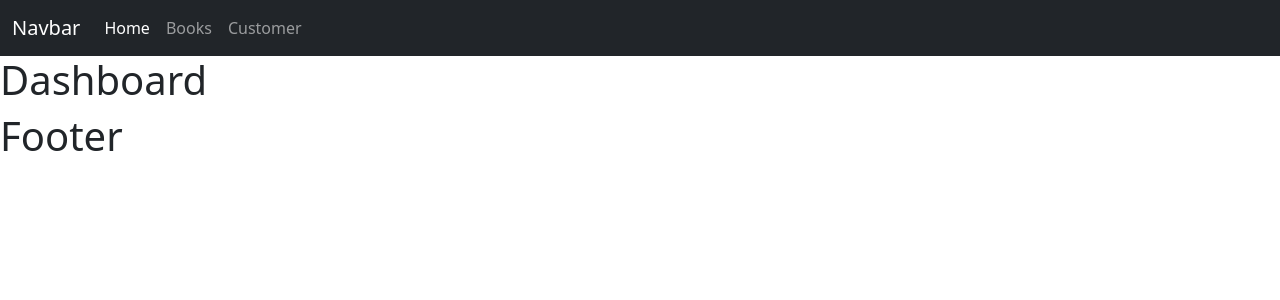
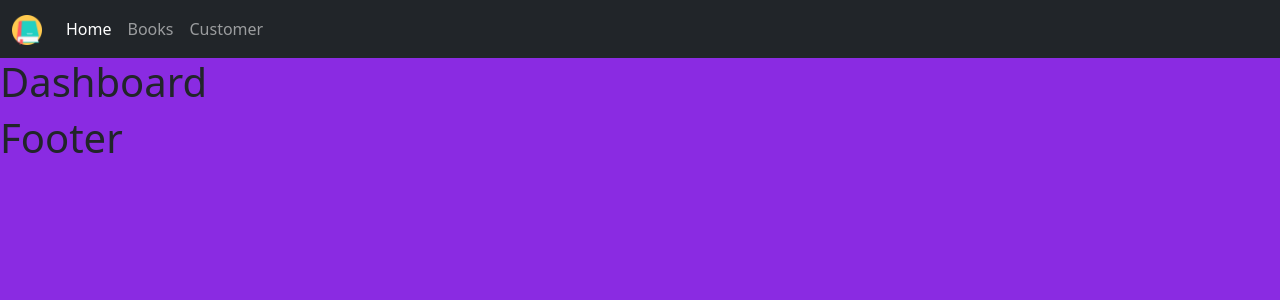
Before and after one commit to Sivar-Developer/Django-Blog, a Django app: page /home in a window 1280 px wide. Shown: the top 300 px of the page. Run offline with Django 4.2, Linux system fonts and the light colour scheme.

Commit message:
Static files

```diff
--- a/bookstore/templates/bookstore/main.html
+++ b/bookstore/templates/bookstore/main.html
@@ -1,3 +1,5 @@
+{% load static %}
+
 <!DOCTYPE html>
 <html lang="en">
 
@@ -7,6 +9,7 @@
     <meta name="viewport" content="width=device-width, initial-scale=1.0">
     <title>Book Store</title>
     <link href="https://cdn.jsdelivr.net/npm/bootstrap@5.1.3/dist/css/bootstrap.min.css" rel="stylesheet" integrity="sha384-1BmE4kWBq78iYhFldvKuhfTAU6auU8tT94WrHftjDbrCEXSU1oBoqyl2QvZ6jIW3" crossorigin="anonymous">
+    <link rel="stylesheet" href="{% static 'css/style.css' %}">
 </head>
 
 <body>
--- a/bookstore/templates/bookstore/navbar.html
+++ b/bookstore/templates/bookstore/navbar.html
@@ -1,6 +1,9 @@
+{% load static %}
 <nav class="navbar navbar-expand-lg navbar-dark bg-dark">
     <div class="container-fluid">
-        <a class="navbar-brand" href="#">Navbar</a>
+        <a class="navbar-brand" href="#">
+            <img src="{% static '/images/book.png' %}" width="30" alt="">
+        </a>
         <button class="navbar-toggler" type="button" data-bs-toggle="collapse" data-bs-target="#navbarSupportedContent" aria-controls="navbarSupportedContent" aria-expanded="false" aria-label="Toggle navigation">
         <span class="navbar-toggler-icon"></span>
       </button>
--- /dev/null
+++ b/static/css/style.css
@@ -0,0 +1,3 @@
+body {
+    background-color: blueviolet;
+}
```
Also changed, not shown: blog/settings.py (+7 -0 lines), static/images/book.png (added).
